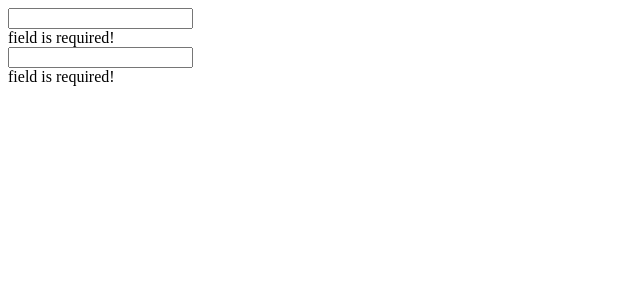
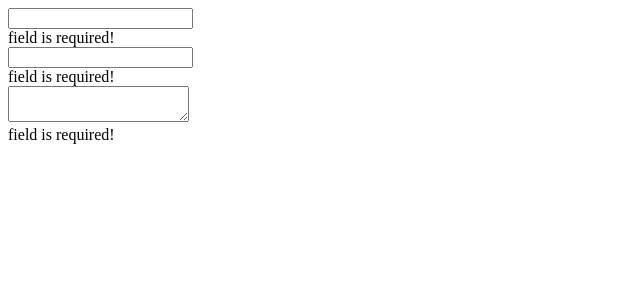
Before and after one commit to meytirm/react-form-validation, a React (Vite) app: page / in a window 1280 px wide. Shown: the top 300 px of the page, without its empty margins (0-640 px from the left). Built offline with nearby package versions, Linux system fonts and the light colour scheme.

Commit message:
feat(App): integrate FormTextarea component into App
Add `FormTextarea` to `App` within `FormProvider`, enabling textarea input support with validation. Updates state binding and rules application for consistent form handling.

```diff
--- a/src/App.tsx
+++ b/src/App.tsx
@@ -3,11 +3,13 @@ import FormInput from './components/FormInput.tsx';
 import { type FormEvent, useEffect, useRef, useState } from 'react';
 import { required } from './utils/rules.ts';
 import type { FromRefType } from './types/input.ts';
+import FormTextarea from './components/FormTextarea.tsx';
 
 function App() {
   const [value, setValue] = useState('');
   const [value2, setValue2] = useState('ss');
   const formRef = useRef<null | FromRefType>(null);
+
   function handleOnSubmit(event: FormEvent) {
     console.log(event);
   }
@@ -24,6 +26,7 @@ function App() {
     <FormProvider ref={formRef} onSubmit={handleOnSubmit}>
       <FormInput value={value} onChange={setValue} rules={[required()]}/>
       <FormInput value={value2} onChange={setValue2} rules={[required()]}/>
+      <FormTextarea onChange={setValue} value={value} rules={[required()]}></FormTextarea>
     </FormProvider>
   );
 }
```
